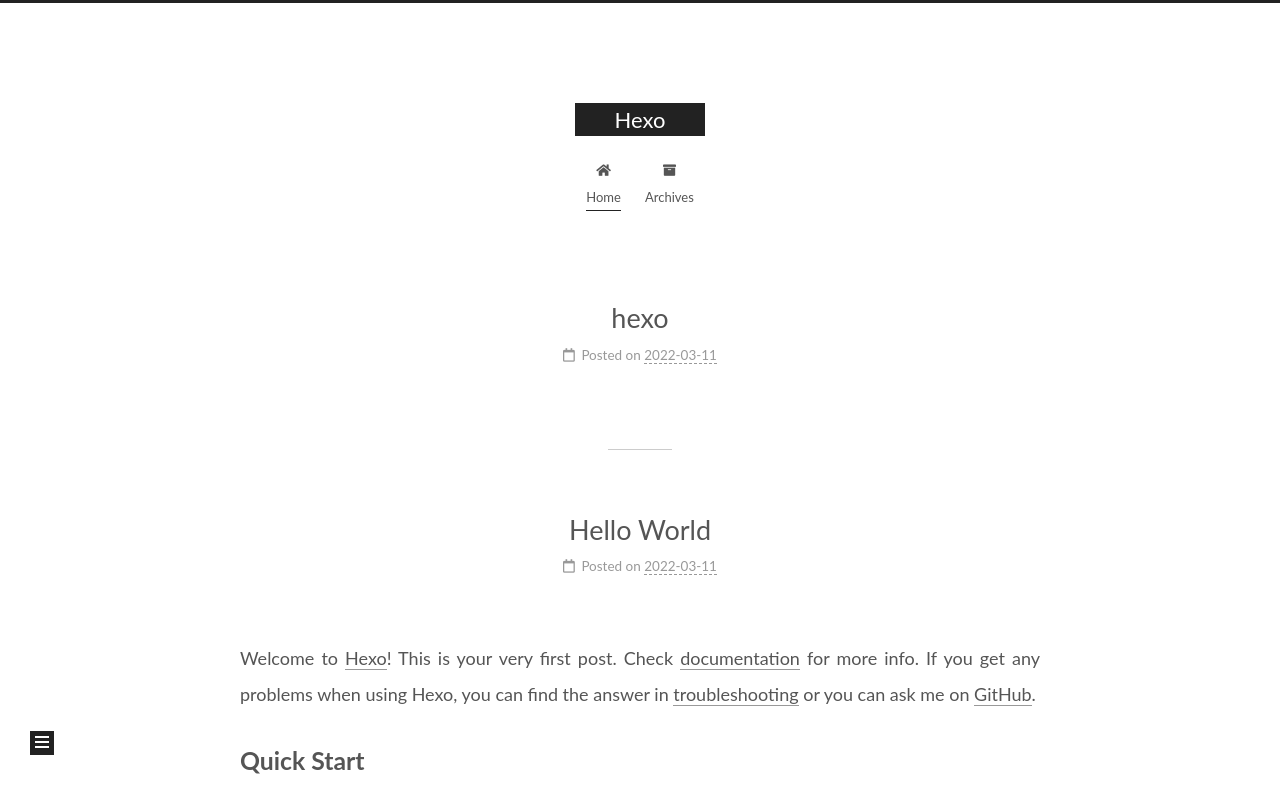
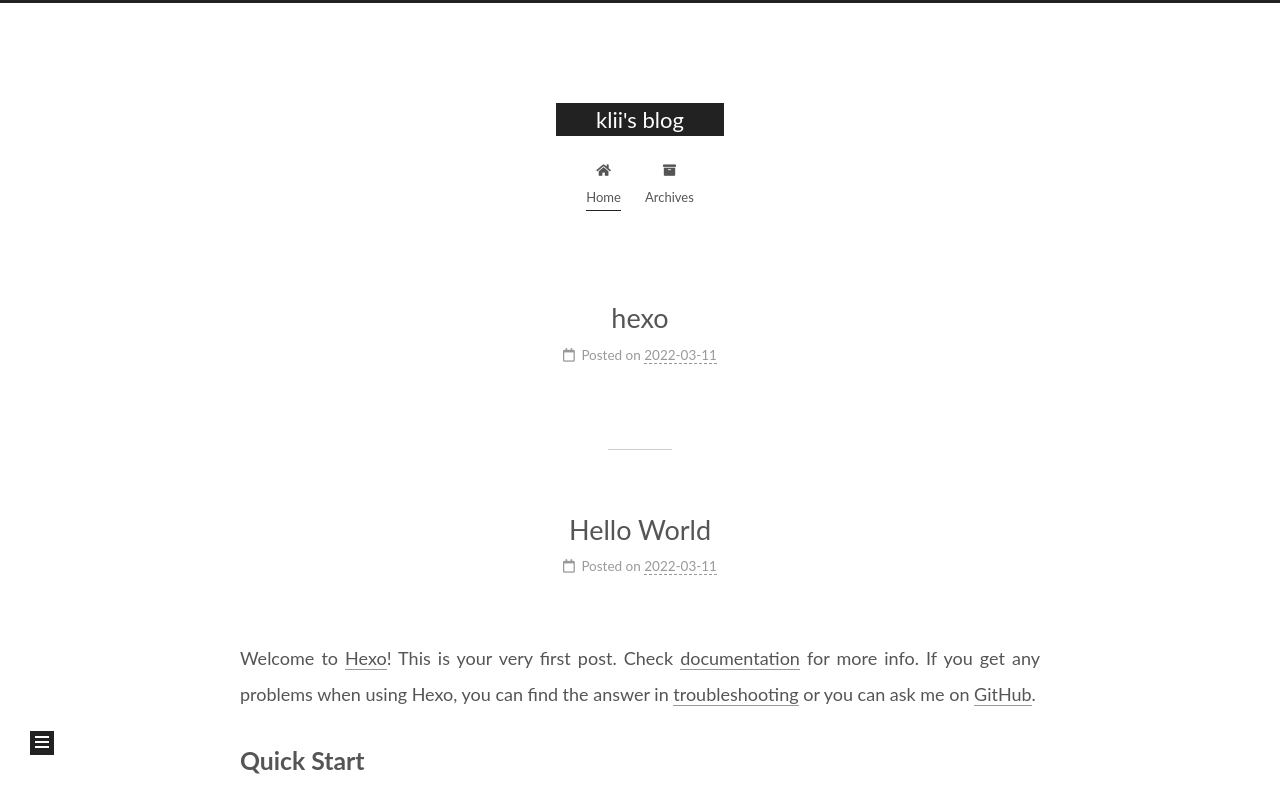
Before and after one commit to klii0314/klii0314.github.io, a plain HTML site: page index.html in a window 1280 px wide. Shown: the top 796 px of the page. Drawn offline with Linux system fonts and the light colour scheme.

Commit message:
Site updated: 2022-03-11 19:30:53

```diff
--- a/index.html
+++ b/index.html
@@ -21,9 +21,9 @@
   </script>
 
   <meta property="og:type" content="website">
-<meta property="og:title" content="Hexo">
+<meta property="og:title" content="klii&#39;s blog">
 <meta property="og:url" content="https://klii0314.github.io/index.html">
-<meta property="og:site_name" content="Hexo">
+<meta property="og:site_name" content="klii&#39;s blog">
 <meta property="og:locale" content="en_US">
 <meta property="article:author" content="John Doe">
 <meta name="twitter:card" content="summary">
@@ -41,7 +41,7 @@
   };
 </script>
 
-  <title>Hexo</title>
+  <title>klii's blog</title>
 
 
 
@@ -92,7 +92,7 @@
 
     <a href="/" class="brand" rel="start">
       <span class="logo-line-before"><i></i></span>
-      <h1 class="site-title">Hexo</h1>
+      <h1 class="site-title">klii's blog</h1>
       <span class="logo-line-after"><i></i></span>
     </a>
   </div>
@@ -154,7 +154,7 @@
     </span>
 
     <span hidden itemprop="publisher" itemscope itemtype="http://schema.org/Organization">
-      <meta itemprop="name" content="Hexo">
+      <meta itemprop="name" content="klii's blog">
     </span>
       <header class="post-header">
         <h2 class="post-title" itemprop="name headline">
@@ -211,7 +211,7 @@
     </span>
 
     <span hidden itemprop="publisher" itemscope itemtype="http://schema.org/Organization">
-      <meta itemprop="name" content="Hexo">
+      <meta itemprop="name" content="klii's blog">
     </span>
       <header class="post-header">
         <h2 class="post-title" itemprop="name headline">
```
Also changed, not shown: 2022/03/11/hello-world/index.html (+4 -4 lines), 2022/03/11/hexo/index.html (+4 -4 lines), archives/2022/03/index.html (+4 -4 lines), archives/2022/index.html (+4 -4 lines), archives/index.html (+4 -4 lines).
